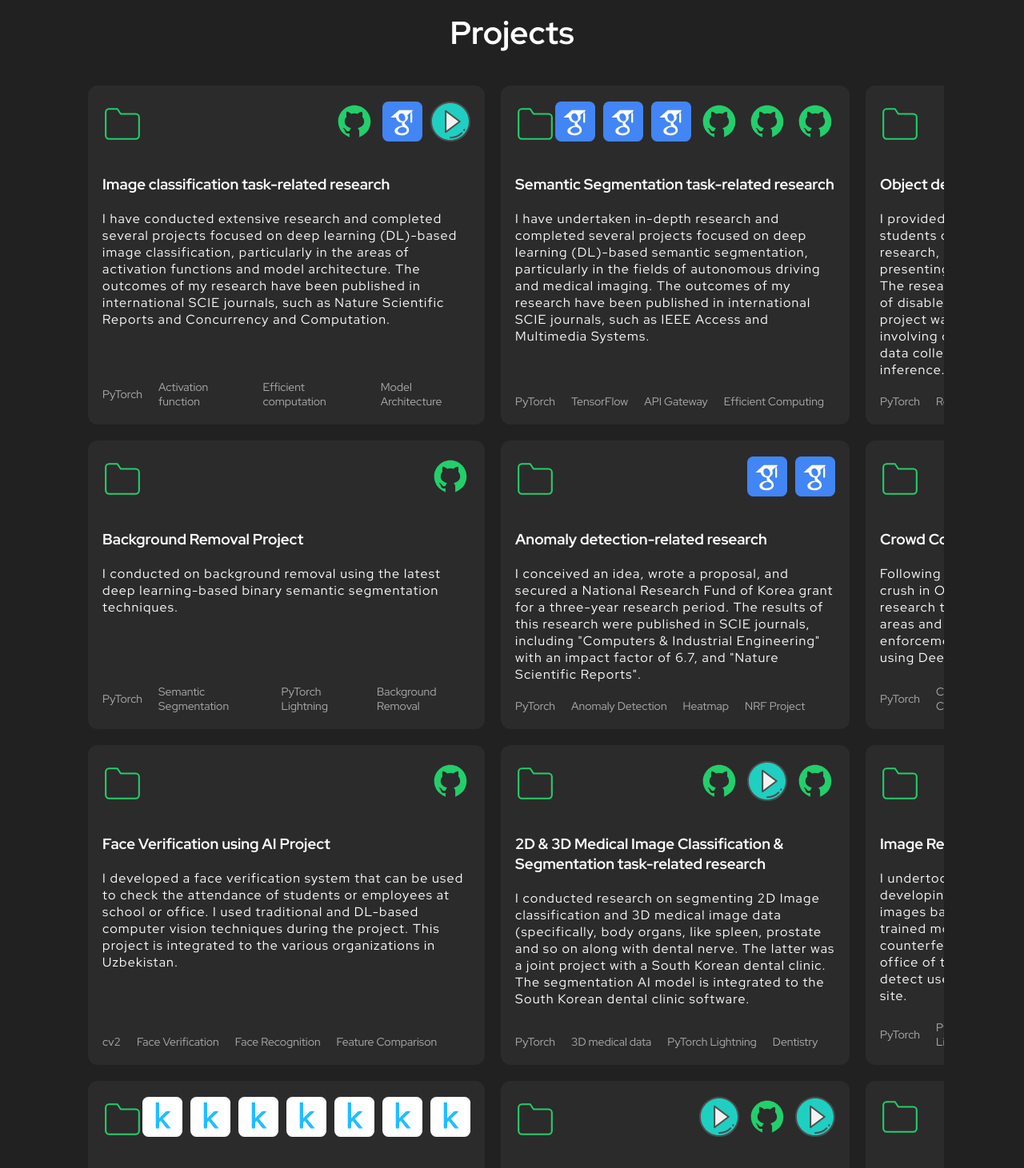
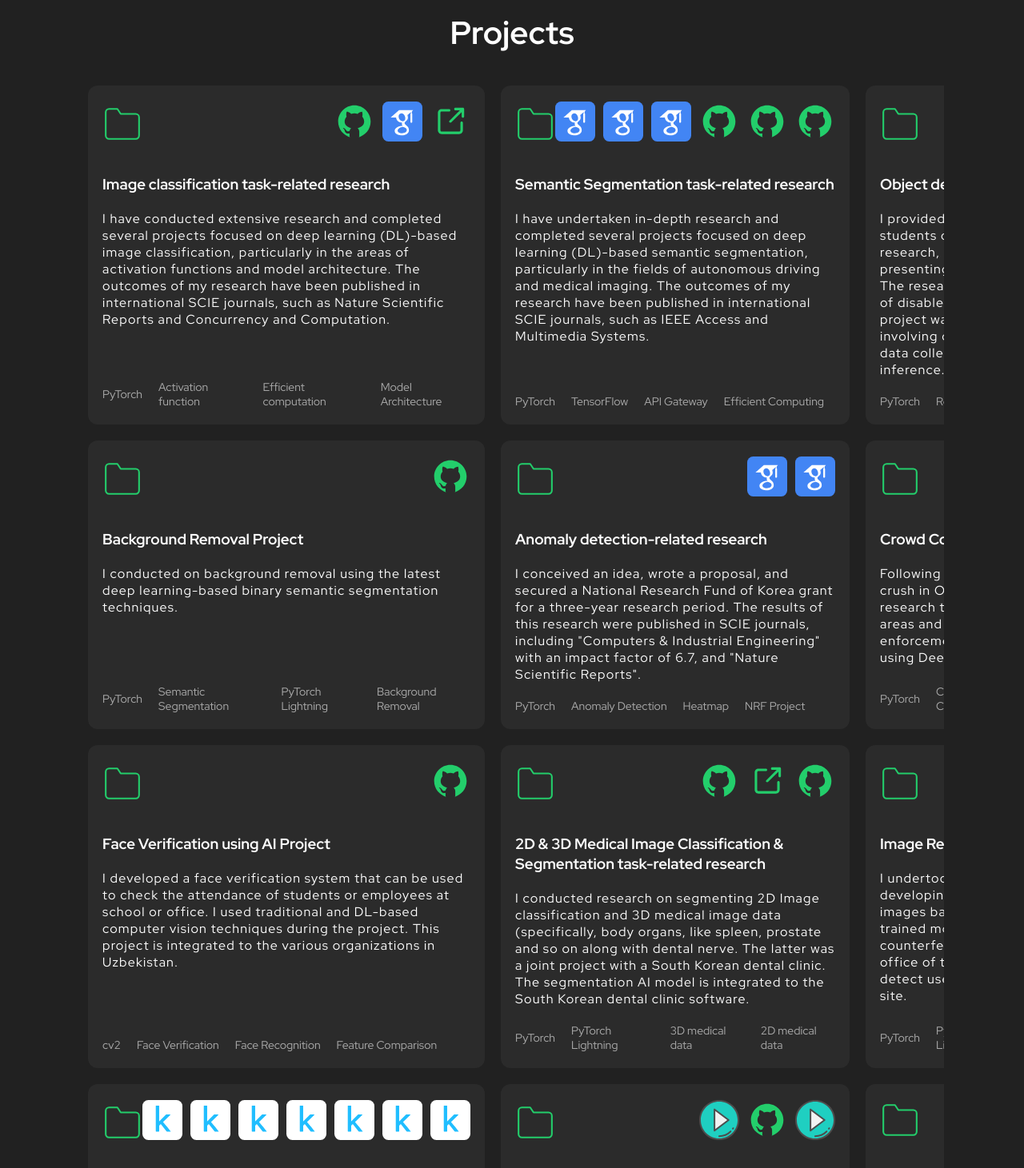
Before and after one commit to bekhzod-olimov/portfolio, a React (Create React App) app: page / in a window 1280 px wide. Shown: the part 1540-3001 px from the top of the page at 80% size. Built offline with nearby package versions, Linux system fonts and the light colour scheme.

Commit message:
update links for detection project and keywords for medical data projects

```diff
--- a/src/components/Project/Project.tsx
+++ b/src/components/Project/Project.tsx
@@ -22,7 +22,7 @@ export function Project() {
                   <a href="https://onlinelibrary.wiley.com/doi/abs/10.1002/cpe.6143" target="_blank" rel="noreferrer">
                   <img src={scholarIcon} alt="Visit site" /></a>
                   <a href="https://imageclassificationsampleprojects-onwhseofvwc9upcu6gikvv.streamlit.app/" target="_blank" rel="noreferrer">
-                  <img src={DownloadApp} alt="Visit site" />
+                  <img src={DemoIcon} alt="Visit site" />
                 </a> </div>
                 {/* </div> */}
             </header>
@@ -164,7 +164,7 @@ export function Project() {
               <a href="https://github.com/bekhzod-olimov/MedicalImageClassificationProjects" target="_blank" rel="noreferrer">
               <img src={githubIcon} alt="Visit site" /></a>
               <a href="https://medicalimageclassificationprojects-5wm8jkvqevzr6bfbwxdhnm.streamlit.app/" target="_blank" rel="noreferrer">
-              <img src={DownloadApp} alt="Visit site" /></a>
+              <img src={DemoIcon} alt="Visit site" /></a>
               <a href="https://github.com/bekhzod-olimov/MedicalSemanticSegmentation3D" target="_blank" rel="noreferrer">
               <img src={githubIcon} alt="Visit site" /></a></div>
             </header>
@@ -172,7 +172,7 @@ export function Project() {
               <h3>2D & 3D Medical Image Classification & Segmentation task-related research</h3>
               <p> I conducted research on segmenting 2D Image classification and 3D medical image data (specifically, body organs, like spleen, prostate and so on along with dental nerve. The latter was a joint project with a South Korean dental clinic. The segmentation AI model is integrated to the South Korean dental clinic software. </p>
             </div>
-            <footer> <ul className="tech-list"> <li>PyTorch</li> <li>3D medical data</li> <li>PyTorch Lightning</li> <li>Dentistry</li> </ul> </footer>
+            <footer> <ul className="tech-list"> <li>PyTorch</li> <li>PyTorch Lightning</li> <li>3D medical data</li> <li>2D medical data</li> </ul> </footer>
           </div>
         </ScrollAnimation>
 
@@ -342,7 +342,7 @@ export function Project() {
             <header>
               <svg width="50" xmlns="http://www.w3.org/2000/svg" role="img" viewBox="0 0 24 24" fill="none" stroke="#23ce6b" strokeWidth="1" strokeLinecap="round" strokeLinejoin="round"> <title>Folder</title> <path d="M22 19a2 2 0 0 1-2 2H4a2 2 0 0 1-2-2V5a2 2 0 0 1 2-2h5l2 3h9a2 2 0 0 1 2 2z"></path> </svg>
               <div className="project-links">
-              <a href="https://licenceplatedetector-3lpdteifwtxr2j8lpdvdci.streamlit.app" target="_blank" rel="noreferrer">
+              <a href="https://licenceplatedetector-yophut2tkugx7rrmjfmmfd.streamlit.app/" target="_blank" rel="noreferrer">
                   <img src={DemoIcon} alt="Visit site" /></a>
                   <a href="https://github.com/bekhzod-olimov/LicencePlateDetector" target="_blank" rel="noreferrer">
                   <img src={githubIcon} alt="Visit site" /></a>
```
